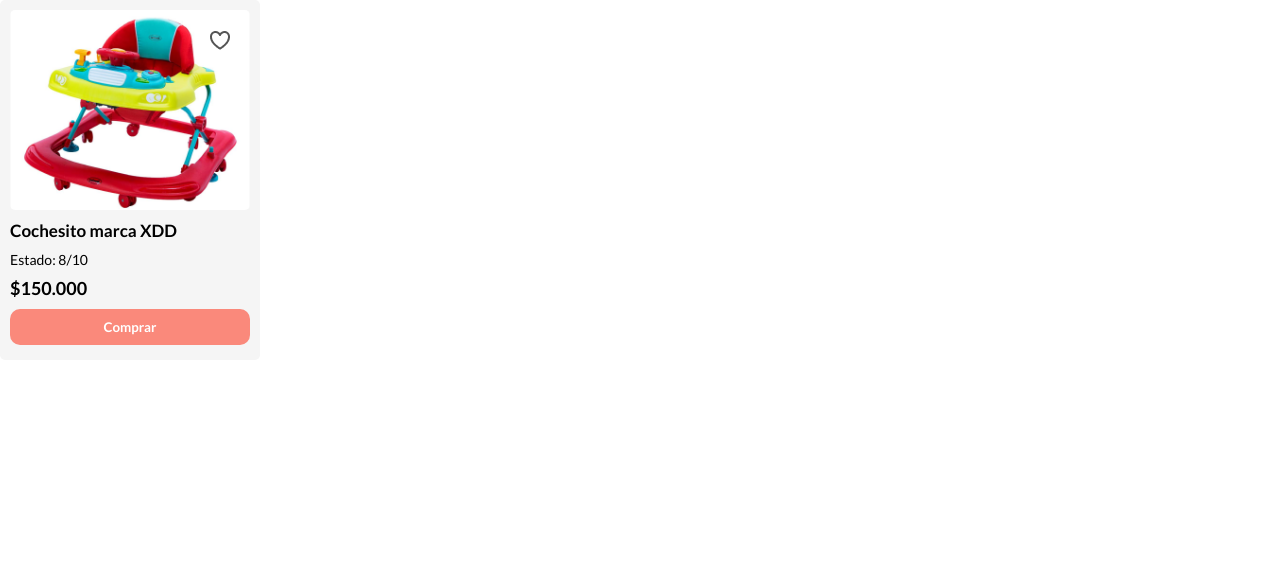
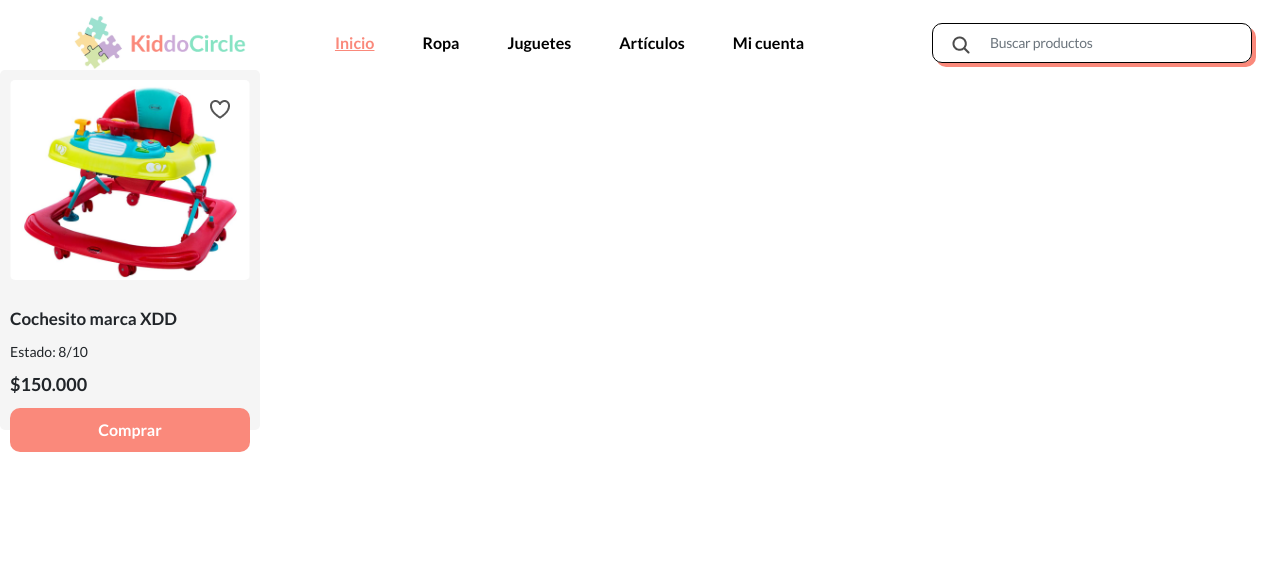
Before and after one commit to MAKAIABootcamp/KiddoCircle-project-front-3, a React app: page / in a window 1280 px wide. Built offline with nearby package versions, Linux system fonts and the light colour scheme.

Commit message:
add navbar

```diff
--- a/package.json
+++ b/package.json
@@ -7,9 +7,11 @@
     "@testing-library/react": "^13.4.0",
     "@testing-library/user-event": "^13.5.0",
     "animate.css": "^4.1.1",
+    "bootstrap": "^5.2.3",
     "framer-motion": "^10.12.2",
     "rc-slider": "^10.1.1",
     "react": "^18.2.0",
+    "react-bootstrap": "^2.7.4",
     "react-dom": "^18.2.0",
     "react-router-dom": "^6.10.0",
     "react-scripts": "5.0.1",
--- /dev/null
+++ b/src/components/Navbar/NavBar.jsx
@@ -0,0 +1,90 @@
+import React from "react";
+import Nav from 'react-bootstrap/Nav';
+import Navbar from 'react-bootstrap/Navbar';
+import Offcanvas from 'react-bootstrap/Offcanvas';
+import Button from 'react-bootstrap/Button';
+import Container from 'react-bootstrap/Container';
+import Form from 'react-bootstrap/Form';
+import logo from '../../assets/icons/logo.png';
+import search from '../../assets/icons/icon search.png';
+import { NavLink, Outlet } from "react-router-dom";
+import 'bootstrap/dist/css/bootstrap.min.css';
+
+const NavBar = () => {
+  return (
+    <>
+        <Navbar  expand='md' className="pb-0 pt-3 nav-bar">
+            <Container fluid>
+                <img className="logo" src={logo} alt="logo" />
+                <Navbar.Toggle aria-controls={`offcanvasNavbar-expand-md`}/>
+                <Navbar.Offcanvas
+                    id={`offcanvasNavbar-expand-md`}
+                    aria-labelledby={`offcanvasNavbarLabel-expand-md`}
+                    placement="end"
+                >
+                    <Offcanvas.Header closeButton className="justify-content-end">
+                    </Offcanvas.Header>
+                    <Offcanvas.Body>
+                    <Nav className="justify-content-center  flex-grow-1 nav-bar-items fw-semibold">
+                        <NavLink
+                            to="/"
+                            className={({ isActive }) =>
+                                isActive ? "selected px-0 nav-link" : "px-0 nav-link"
+                            }
+                        >
+                            Inicio
+                        </NavLink>
+                        <NavLink
+                            to="/ropa"
+                            className={({ isActive }) =>
+                                isActive ? "selected px-0 nav-link" : "px-0 nav-link"
+                            }
+                        >
+                            Ropa
+                        </NavLink>
+                        <NavLink
+                            to="/juguetes"
+                            className={({ isActive }) =>
+                                isActive ? "selected px-0 nav-link" : "px-0 nav-link"
+                            }
+                        >
+                            Juguetes
+                        </NavLink>
+                        <NavLink
+                            to="/articulos"
+                            className={({ isActive }) =>
+                                isActive ? "selected px-0 nav-link" : "px-0 nav-link"
+                            }
+                        >
+                            Artículos
+                        </NavLink>
+                        <NavLink
+                            to="/mi-cuenta"
+                            className={({ isActive }) =>
+                                isActive ? "selected px-0 nav-link" : "px-0 nav-link"
+                            }
+                        >
+                            Mi cuenta
+                        </NavLink>
+                    </Nav>
+                    <Form className="search me-3">
+                        <Button>
+                            <img src={search} alt="search" />
+                        </Button>
+                        <Form.Control
+                            type="input"
+                            placeholder="Buscar productos"
+                            className="me-2"
+                            aria-label="Search"
+                        />
+                    </Form>
+                    </Offcanvas.Body>
+                </Navbar.Offcanvas>
+            </Container>
+        </Navbar>
+        <Outlet />
+    </>
+  );
+};
+
+export default NavBar;
--- /dev/null
+++ b/src/components/Navbar/navbar.scss
@@ -0,0 +1,99 @@
+.nav-bar{
+    .logo{
+        padding-left: 60px;
+        width: 100%;
+        max-width: 234px;
+    }
+    &-items{
+        margin: 0 57px 0 66px;
+        .nav-link{
+            margin-right: 48px;
+            outline: none;
+            --bs-nav-link-color: #000000;
+            &.selected{
+                --bs-nav-link-color: #FA897B;
+                color: #FA897B;
+                text-decoration: underline;
+                &:hover{
+                    --bs-nav-link-hover-color: #FA897B;
+                }
+            }
+        }
+    }
+    .navbar-toggler-icon{
+        --bs-navbar-toggler-icon-bg: url('../../assets/icons/icon-menu-home.png');
+        width: 40px;
+        height: 40px;
+    }
+
+    .navbar-toggler{
+        border: 0;
+    }
+    .search {
+        border-radius: 10px;
+        color: #000000;
+        border: 1px solid #000000;
+        box-shadow: 4px 4px 0px #FA897B;
+        display: flex;
+        input {
+            background: transparent;
+            margin: 0;
+            padding: 10px 0px;
+            color: inherit;
+            border: 1px solid transparent;
+            border-radius: inherit;
+            width: 100%;
+            outline: none;
+            font-weight: 400;
+            font-size: 14px;
+            width: 254px;
+            line-height: 16px;
+            letter-spacing: -0.3px;
+            &:focus{
+                border: none;
+                box-shadow: unset;
+            }
+        }
+        button {
+            overflow: hidden;
+            margin: 0 12px;
+            padding: 0 5px;
+            border: 1px solid transparent;
+            background-color: transparent;
+            border-radius: inherit;
+            opacity: 0.7;
+            &:hover{
+                opacity: 1;
+            }
+
+        }
+    }
+}
+@media (max-width: 991px) {
+    .search {
+        display: none;
+    }
+}
+
+@media (min-width: 768px) and (max-width: 1180px) {
+    .nav-bar{
+        .nav-link{
+            margin-right: 12px;
+        }
+        &-items{
+            margin: 0 20px 0 20px;
+        }
+        .search {
+            input {
+                width: 100%;
+            }
+        }
+    }
+}
+@media (max-width: 550px) {
+    .nav-bar{
+        .logo{
+            padding-left: 0px;
+        }
+    }
+}
--- a/src/router/routes.jsx
+++ b/src/router/routes.jsx
@@ -2,13 +2,19 @@ import React from "react";
 import { BrowserRouter, Routes, Route } from "react-router-dom";
 import Home from "../components/Home/Home";
 import Clothes from "../components/Clothes/Clothes";
+import NavBar from "../components/Navbar/NavBar"
 
 const RouterDom = () => {
     return (
         <BrowserRouter>
             <Routes>
-                <Route path="/" element={<Home />} />
-                <Route path="/ropa" element={<Clothes />} />
+                <Route path="/"  element={<NavBar />} >
+                    <Route path="/" element={<Home />} />
+                    <Route path="/ropa" element={<Clothes />} />
+                    <Route path="/juguetes" element="" />
+                    <Route path="/articulos" element="" />
+                    <Route path="/mi-cuenta" element="" />
+                </Route>
             </Routes>
         </BrowserRouter>
     );
--- a/src/styles.scss
+++ b/src/styles.scss
@@ -1,6 +1,8 @@
 @import "./components/Home/home.scss";
 @import "./components/cards/card.scss";
 @import "./components/Clothes/clothes.scss";
+@import "./components/Navbar/navbar.scss";
+
 
 body {
   margin: 0;
@@ -9,6 +11,11 @@ body {
   font-family: "Lato", sans-serif;
 }
 
+.btn-close{
+  background: url('./assets/icons/icon-close-pink.png') center center no-repeat;
+  background-size: 24px;
+}
+
 * {
   margin: 0;
   padding: 0;
```
Also changed, not shown: src/assets/icons/icon-close-pink.png (renamed from src/assets/icons/icon close pink.png), src/assets/icons/icon-menu-home.png (renamed from src/assets/icons/icon menu home.png), 1 other file.
